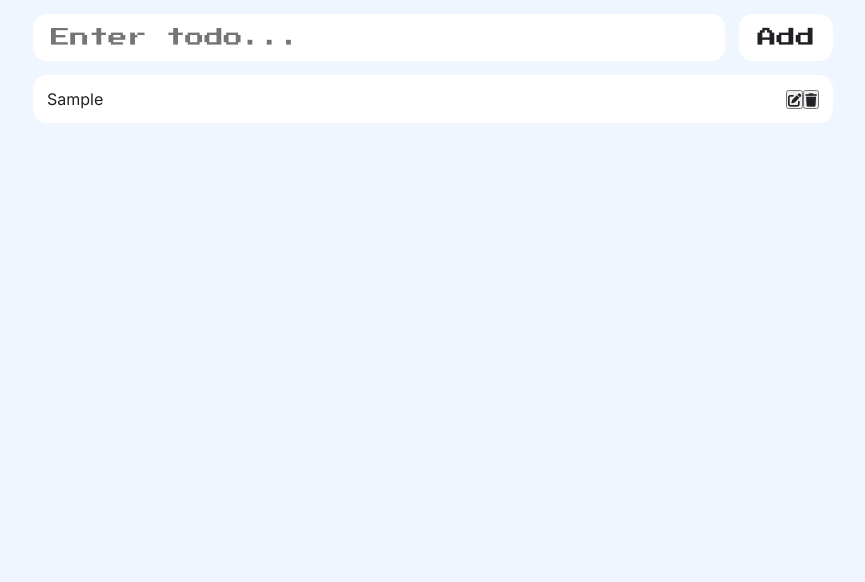
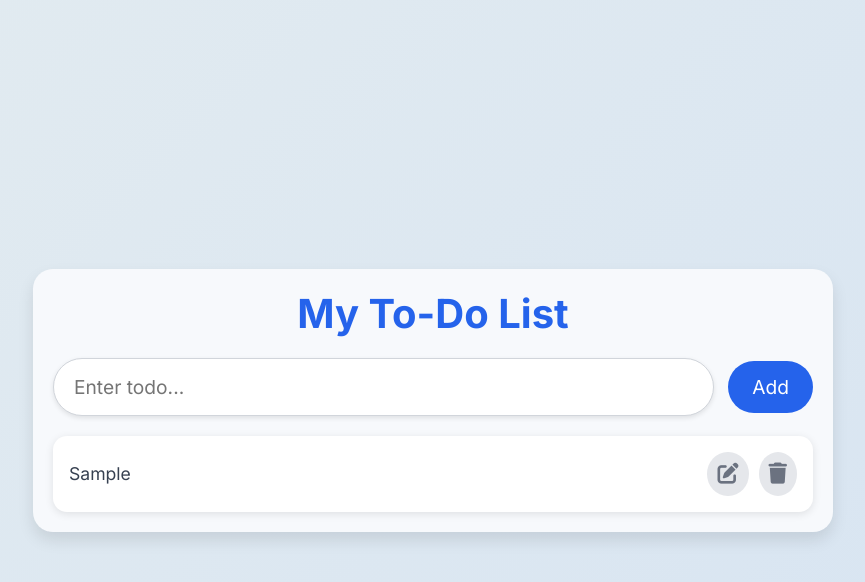
Before and after one commit to AbayTesfaye/React-Todo-List, a React (Vite) app: page / in a window 1280 px wide. Both pictures are taken after typing "Sample" into the empty fields and a click on the button "Add". Shown: the top 582 px of the page, without its empty margins (207-1072 px from the left). Built offline with nearby package versions, Linux system fonts and the light colour scheme.

Commit message:
Style the page

```diff
--- a/src/App.jsx
+++ b/src/App.jsx
@@ -30,6 +30,9 @@ function App() {
 
   return (
     <>
+      <section className="description">
+        <h1>My To-Do List</h1>
+      </section>
       <TodoInput
         handleAddTodo={handleAddTodo}
         todoValue={todoValue}
--- a/src/components/TodoCard.jsx
+++ b/src/components/TodoCard.jsx
@@ -3,15 +3,13 @@ function TodoCard(props) {
   return (
     <li className="todoItem">
       {children}
-      <div className="actionContainer">
-        <div>
-          <button onClick={() => handleEditTodo(todoId)}>
-            <i className="fa-solid fa-pen-to-square"></i>
-          </button>
-          <button onClick={() => handleDeleteTodo(todoId)}>
-            <i className="fa-solid fa-trash"></i>
-          </button>
-        </div>
+      <div className="actionsContainer">
+        <button className="edit-btn" onClick={() => handleEditTodo(todoId)}>
+          <i className="fa-solid fa-pen-to-square"></i>
+        </button>
+        <button className="delete-btn" onClick={() => handleDeleteTodo(todoId)}>
+          <i className="fa-solid fa-trash"></i>
+        </button>
       </div>
     </li>
   );
--- a/src/index.css
+++ b/src/index.css
@@ -1,114 +1,194 @@
+/* General Styles */
 * {
   font-family: "Inter", sans-serif;
   margin: 0;
   padding: 0;
   box-sizing: border-box;
-  color: #202124;
 }
 
-h1,
-h2,
-h3,
-input,
-button {
-  font-family: "Press Start 2P", system-ui;
+body {
+  background: linear-gradient(135deg, #e2ebf0, #d7e4f2);
+  min-height: 100vh;
+  display: flex;
+  justify-content: center;
+  align-items: center;
 }
 
+/* Container */
 #root {
-  min-height: 100vh;
-  display: flex;
-  flex-direction: column;
-  padding: 14px;
-  background: #eff6ff;
-  gap: 14px;
+  max-width: 800px;
+  width: 100%;
+  padding: 20px;
+  background: #f7f9fc;
+  border-radius: 20px;
+  box-shadow: 0 8px 16px rgba(0, 0, 0, 0.1);
 }
 
+/* Header (Input and Add Button) */
 header {
   display: flex;
-  align-items: stretch;
-}
-
-header,
-.main {
-  max-width: 800px;
-  width: 100%;
-  margin: 0 auto;
+  align-items: center;
   gap: 14px;
+  margin-bottom: 20px;
 }
 
 header input {
   flex: 1;
-  border-radius: 14px;
+  padding: 16px 20px;
+  border-radius: 50px;
+  border: 1px solid #d1d5db;
   outline: none;
-  width: 100%;
+  font-size: 1.1em;
+  background: #ffffff;
+  box-shadow: 0 2px 5px rgba(0, 0, 0, 0.1);
+  transition: box-shadow 0.2s ease;
+}
+
+header input:focus {
+  box-shadow: 0 4px 12px rgba(0, 0, 0, 0.2);
 }
 
 header button {
-  border-radius: 14px;
-  background: transparent;
-  transition-duration: 200ms;
+  padding: 14px 24px;
+  border-radius: 50px;
+  background-color: #2563eb;
+  color: white;
+  font-size: 1.1em;
+  border: none;
   cursor: pointer;
+  transition: background-color 0.3s ease, box-shadow 0.2s ease;
 }
 
 header button:hover {
-  opacity: 0.7;
+  background-color: #1d4ed8;
+  box-shadow: 0 6px 12px rgba(0, 0, 0, 0.15);
 }
 
-header button,
-header input {
-  padding: 14px 18px;
-  border: none;
-  outline: none;
-  background: white;
+/* Styles for the description section */
+.description {
+  text-align: center;
+  margin-bottom: 20px;
 }
 
-p {
-  font-size: 0.9em;
+.description h1 {
+  font-size: 2.5em;
+  margin-bottom: 10px;
+  color: #2563eb; /* A blue color for the heading */
 }
 
-.main {
+.description p {
+  font-size: 1.1em;
+  color: #374151; /* A dark gray for the description text */
+  max-width: 600px;
+  margin: 0 auto;
+}
+
+/* Todo List Items */
+ul.main {
   display: flex;
   flex-direction: column;
   gap: 14px;
+  padding: 0;
 }
 
 .todoItem {
   display: flex;
   align-items: center;
-  gap: 14px;
-  padding: 14px;
+  justify-content: space-between;
+  padding: 16px;
   border-radius: 14px;
-  background: white;
+  background: #ffffff;
+  box-shadow: 0 2px 8px rgba(0, 0, 0, 0.1);
+  transition: box-shadow 0.2s ease;
+}
+
+.todoItem:hover {
+  box-shadow: 0 4px 12px rgba(0, 0, 0, 0.15);
 }
 
 .todoItem p {
   flex: 1;
+  margin: 0;
+  font-size: 1em;
+  color: #374151;
 }
 
+/* Action Buttons */
 .actionsContainer {
   display: flex;
-  align-items: center;
-  gap: 14px;
+  gap: 10px;
 }
 
 .actionsContainer button {
-  transition-duration: 200ms;
+  padding: 8px 12px;
+  border-radius: 50%;
   border: none;
-  background: transparent;
+  background-color: transparent;
+  color: #6b7280;
   cursor: pointer;
+  font-size: 1.2em;
+  transition: background-color 0.2s ease, color 0.2s ease;
 }
 
 .actionsContainer button:hover {
-  opacity: 0.7;
+  background-color: #f3f4f6;
+  color: #111827;
 }
 
+.actionsContainer button i {
+  pointer-events: none;
+}
+/* Action Buttons */
+.actionsContainer {
+  display: flex;
+  gap: 10px;
+}
+
+/* Action Buttons */
+.actionsContainer {
+  display: flex;
+  gap: 10px;
+}
+
+.actionsContainer button {
+  padding: 10px;
+  border-radius: 50%;
+  border: none;
+  background-color: #e5e7eb;
+  color: #6b7280;
+  cursor: pointer;
+  font-size: 1.2em;
+  transition: background-color 0.3s ease, color 0.3s ease, transform 0.2s ease;
+}
+
+.actionsContainer button:hover {
+  background-color: #2563eb;
+  color: white;
+  transform: scale(1.1); /* Slightly enlarges the button on hover */
+}
+
+.actionsContainer button i {
+  pointer-events: none;
+  font-size: 1.1em;
+}
+
+/* Icon Specific Styles */
+.actionsContainer button.edit-btn:hover {
+  background-color: #34d399; /* Green color for edit icon hover */
+}
+
+.actionsContainer button.delete-btn:hover {
+  background-color: #f87171; /* Red color for delete icon hover */
+}
+
+/* Mobile Responsiveness */
 @media (min-width: 640px) {
   header button,
   header input {
     font-size: 1.2em;
   }
 
-  p {
-    font-size: 1em;
+  .todoItem p {
+    font-size: 1.1em;
   }
 }
```
